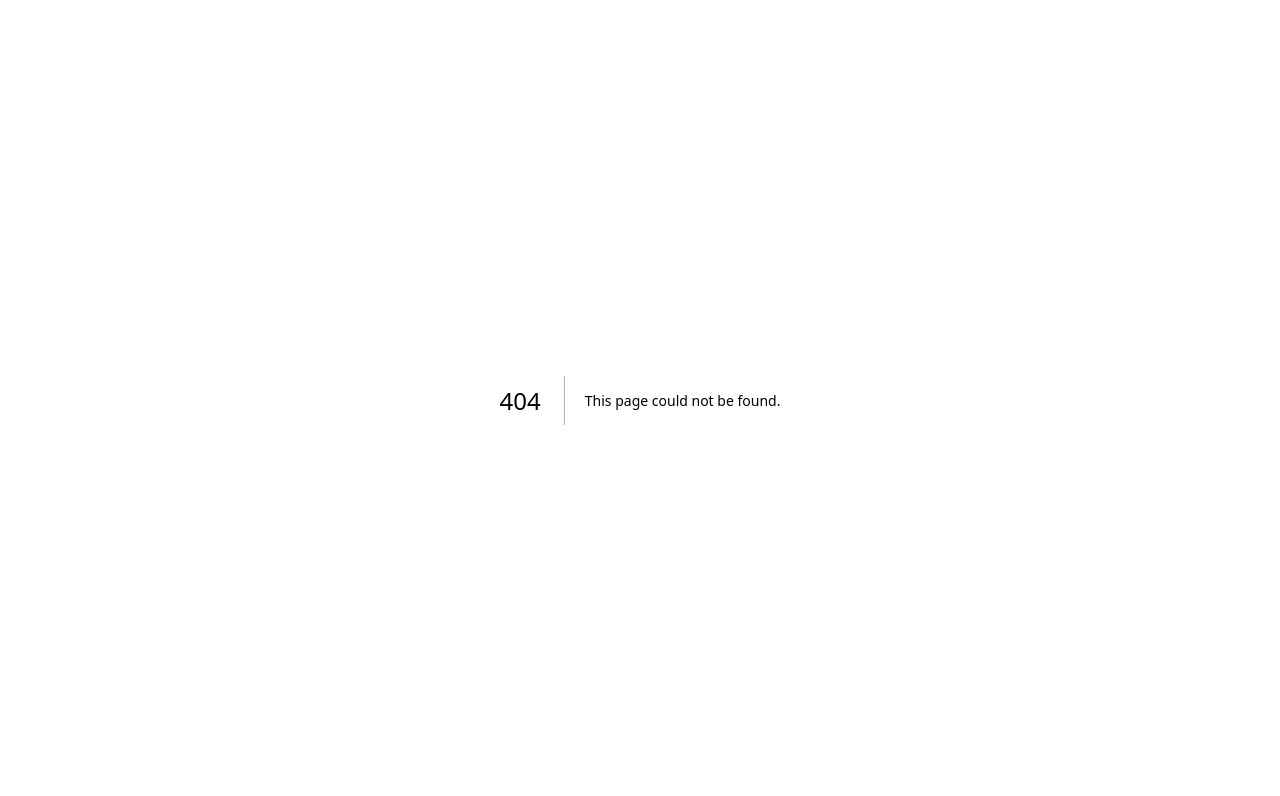
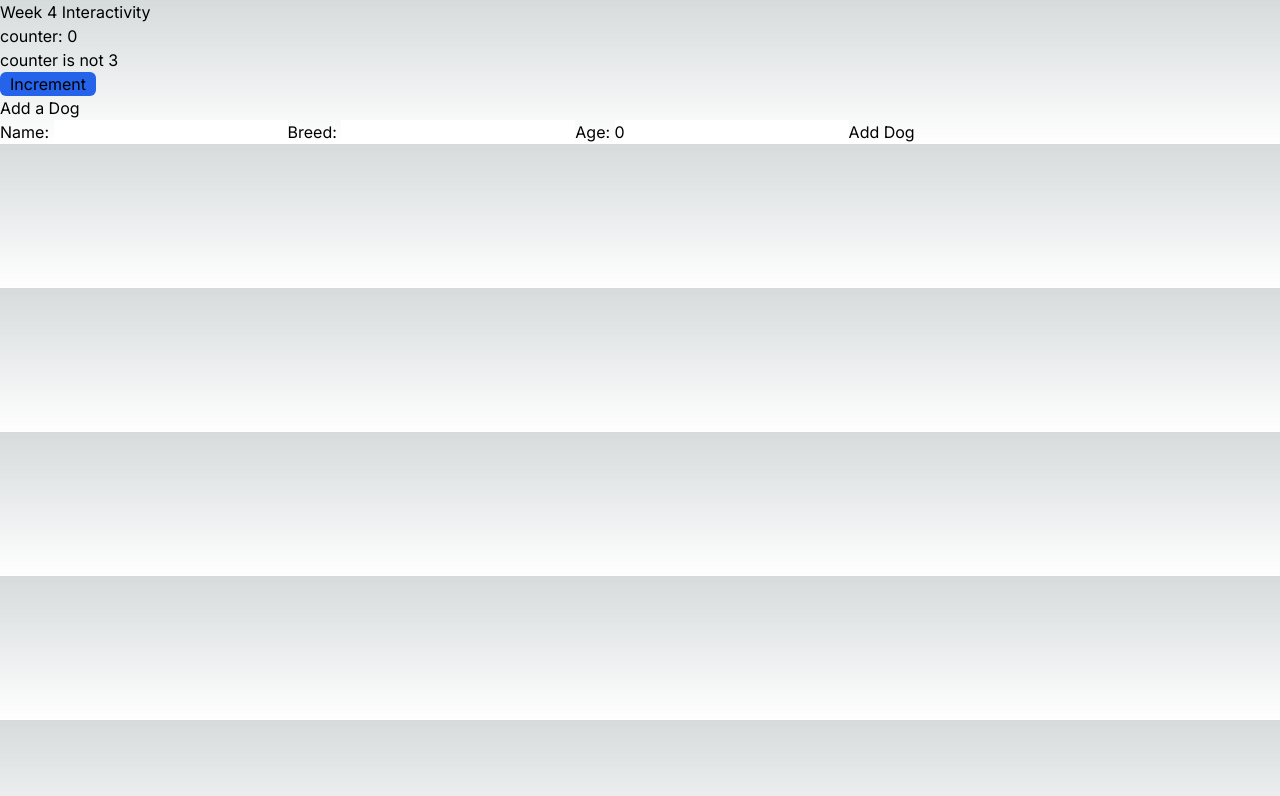
Before and after one commit to kshitij-tagra/cprg306-demos, a Next.js app: page /week-4 in a window 1280 px wide. Before the commit this address had no page. Shown: the top 796 px of the page. Built offline with nearby package versions, Linux system fonts and the light colour scheme.

Commit message:
Completed Week-4 Demo

```diff
--- a/app/page.js
+++ b/app/page.js
@@ -10,6 +10,8 @@ export default function Page() {
           <Link href="week-2">Week 2</Link>
           <br />
           <Link href="week-3">Week 3</Link>
+          <br />
+          <Link href="week-4">Week 4</Link>
         </li>
       </ul>
     </main>
--- /dev/null
+++ b/app/week-4/counter.js
@@ -0,0 +1,29 @@
+"use client";
+
+import { useState } from "react";
+
+export default function Counter() {
+  const [count, setCount] = useState(0);
+
+  // count is the current value of the state
+  // setCount is the function that sets the value of the state
+
+  const increment = () => setCount(count + 1);
+
+  // never do this to increment count:
+  // const increment = () => count++;
+
+  return (
+    <div>
+      <p>counter: {count}</p>
+      {count > 5 && <p>counter is greater than 5</p>}
+      {count === 3 ? <p>counter is 3</p> : <p>counter is not 3</p>}
+      <button
+        onClick={increment}
+        className="w-24 bg-blue-600 rounded-md hover:bg-blue-300 hover:font-bold active:bg-yellow-300"
+      >
+        Increment
+      </button>
+    </div>
+  );
+}
--- /dev/null
+++ b/app/week-4/dog-form.js
@@ -0,0 +1,54 @@
+"use client";
+
+import { useState } from "react";
+
+export default function DogForm() {
+  const [name, setName] = useState("");
+  const [breed, setBreed] = useState("");
+  const [age, setAge] = useState(0);
+
+  const handleSubmit = (event) => {
+    event.preventDefault();
+    console.log({ name, breed, age });
+  };
+
+  function onNameChange(event) {
+    setName(event.target.value);
+  }
+
+  return (
+    <div>
+      <h2>Add a Dog</h2>
+      <form onSubmit={handleSubmit}>
+        <label>
+          Name:{" "}
+          <input
+            type="text"
+            value={name}
+            onChange={onNameChange}
+            className="text-black"
+          />
+        </label>
+        <label>
+          Breed:{" "}
+          <input
+            type="text"
+            value={breed}
+            onChange={(event) => setBreed(event.target.value)}
+            className="text-black"
+          />
+        </label>
+        <label>
+          Age:{" "}
+          <input
+            type="number"
+            value={age}
+            onChange={(event) => setAge(event.target.value)}
+            className="text-black"
+          />
+        </label>
+        <button type="submit">Add Dog</button>
+      </form>
+    </div>
+  );
+}
--- /dev/null
+++ b/app/week-4/page.js
@@ -0,0 +1,12 @@
+import Counter from "./counter.js";
+import DogForm from "./dog-form.js";
+
+export default function Page() {
+  return (
+    <main>
+      <h1>Week 4 Interactivity</h1>
+      <Counter />
+      <DogForm />
+    </main>
+  );
+}
```
Also changed, not shown: app/week-4/_js.txt (added).
